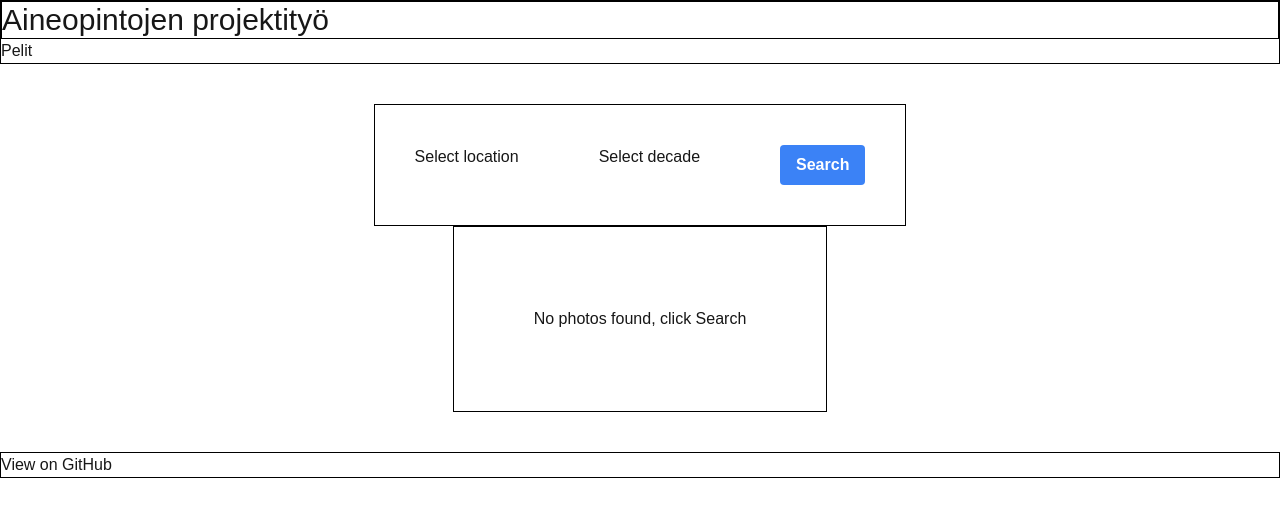
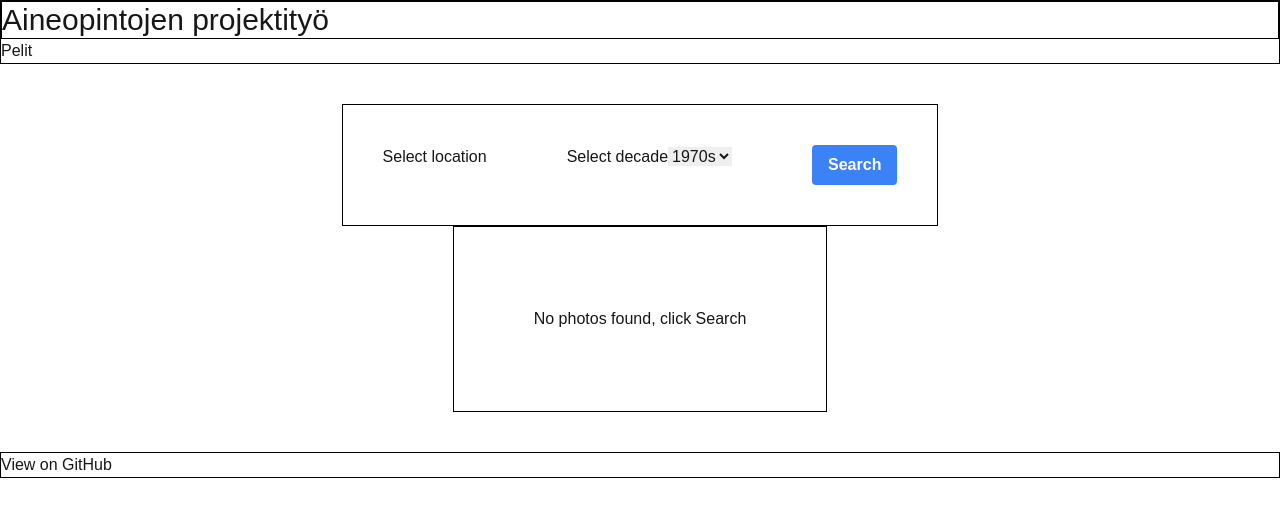
Before and after one commit to JesseK13241/WanhatWalokuvat, a Next.js app: page / in a window 1280 px wide. Shown: the top 516 px of the page. Built offline with nearby package versions, Linux system fonts and the light colour scheme.

Commit message:
Decade selection UI

```diff
--- a/src/components/Search/DecadePicker.js
+++ b/src/components/Search/DecadePicker.js
@@ -1,3 +1,27 @@
-export default function DecadePicker() {
-  return <div>Select decade</div>;
+export default function DecadePicker({ value, onChange }) {
+  return (
+    <div>
+      <label>Select decade</label>
+      <select
+        value={value} // Selected value
+        onChange={e => onChange(e.target.value)} // New value is passed to onChange
+      >
+        <option value="1880-1889">1880s</option>
+        <option value="1890-1899">1890s</option>
+        <option value="1900-1909">1900s</option>
+        <option value="1910-1919">1910s</option>
+        <option value="1920-1929">1920s</option>
+        <option value="1930-1939">1930s</option>
+        <option value="1940-1949">1940s</option>
+        <option value="1950-1959">1950s</option>
+        <option value="1960-1969">1960s</option>
+        <option value="1970-1979">1970s</option>
+        <option value="1980-1989">1980s</option>
+        <option value="1990-1999">1990s</option>
+        <option value="2000-2009">2000s</option>
+        <option value="2010-2019">2010s</option>
+        <option value="2020-2029">2020s</option>
+      </select>
+    </div>
+  );
 }
--- a/src/components/Search/index.js
+++ b/src/components/Search/index.js
@@ -7,7 +7,7 @@ import { useState } from "react";
 
 export default function Search({ onSearch }) {
   const [location, setLocation] = useState("");
-  const [decade, setDecade] = useState("");
+  const [decade, setDecade] = useState("1970-1979"); // Default value for DecadePicker
 
   return (
     <div className="flex border border-black p-10 space-x-20">
```
